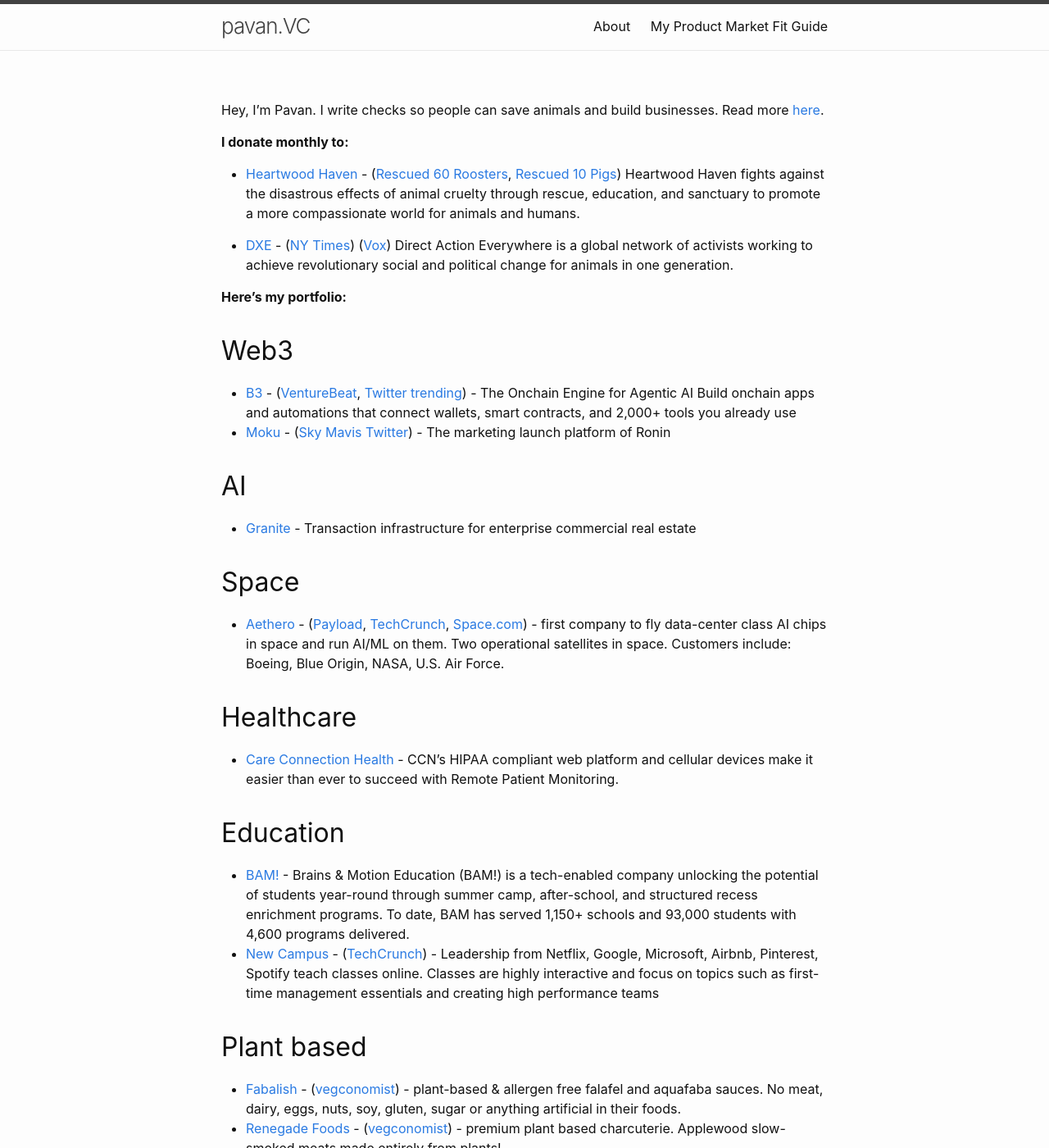
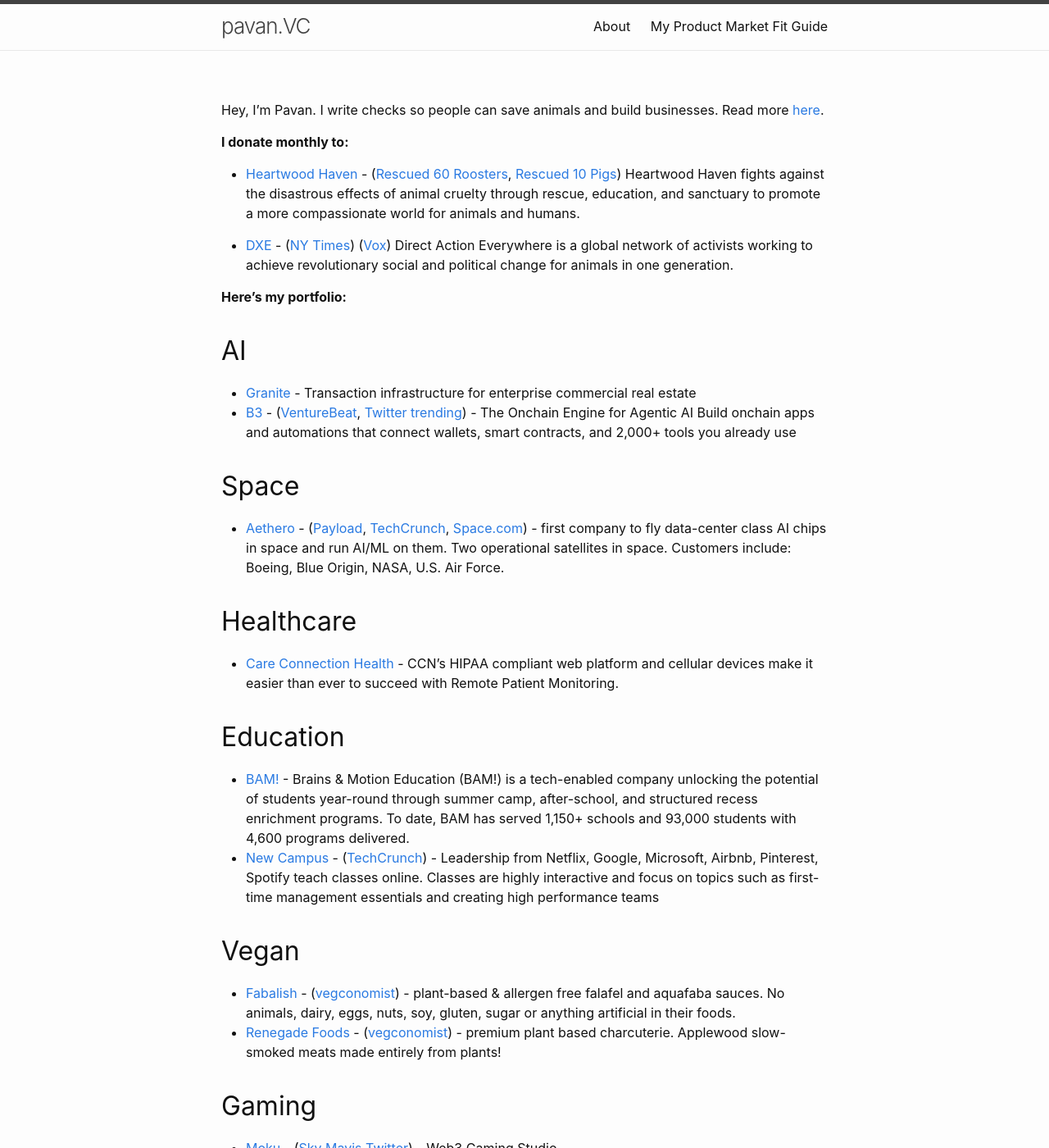
Before and after one commit to katpavan/katpavan.github.io, a Jekyll site: the page built from index.md, in a window 1280 px wide and 1400 px high. Shown: the whole window at 82% size. Built offline with Jekyll 4.4.1, drawn with Linux system fonts in a browser that asks for light colours; some of the changed text lies outside the part shown.

Commit message:
Refactor sections and update content in index.md
Removed Web3 section and added Gaming section. Updated Vegan section description.

```diff
--- a/index.md
+++ b/index.md
@@ -14,12 +14,6 @@
 - [DXE](https://www.directactioneverywhere.com/) - ([NY Times](https://www.nytimes.com/2026/04/18/us/beagle-facility-wisconsin-protests-tear-gas.html)) ([Vox](https://www.vox.com/future-perfect/23952627/wayne-hsiung-conviction-direct-action-everywhere-dxe-rescue-sonoma-county-chickens)) Direct Action Everywhere is a global network of activists working to achieve revolutionary social and political change for animals in one generation.
 
 **Here's my portfolio:**
-
-## Web3
-
-- [B3](https://b3os.org/) - ([VentureBeat](https://venturebeat.com/games/npc-labs-raises-18m-to-bring-mainstream-games-to-web3/), [Twitter trending](https://x.com/i/trending/1815454338413982133)) - The Onchain Engine for Agentic AI
-Build onchain apps and automations that connect wallets, smart contracts, and 2,000+ tools you already use
-- [Moku](https://x.com/Moku_HQ/status/1805407187482640642) - ([Sky Mavis Twitter](https://x.com/SkyMavisHQ/status/1813199943374356814)) - The marketing launch platform of Ronin
 
 <!---
 - [Hey Mint](https://www.heymint.xyz/) - ([CoinDesk](https://www.coindesk.com/web3/2023/05/15/web3-education-leaders-team-up-to-roll-out-beginner-nft-platform-heymint/)) - Acquired by Alchemy
@@ -52,7 +48,11 @@
 - [New Campus](https://www.opencampus.xyz/) - ([TechCrunch](https://techcrunch.com/2021/07/20/newcampus-wants-to-train-the-first-time-managers-within-southeast-asias-tech-giants/)) - Leadership from Netflix, Google, Microsoft, Airbnb, Pinterest, Spotify teach classes online. Classes are highly interactive and focus on topics such as first-time management essentials and creating high performance teams
 
 
-## Plant based
+## Vegan
 
-- [Fabalish](https://www.fabalish.com) - ([vegconomist](https://vegconomist.com/food-and-beverage/egg-alternatives/crafty-counter-fabalish-first-ever-vegan-deviled-eggs/)) - plant-based & allergen free falafel and aquafaba sauces. No meat, dairy, eggs, nuts, soy, gluten, sugar or anything artificial in their foods.
+- [Fabalish](https://www.fabalish.com) - ([vegconomist](https://vegconomist.com/food-and-beverage/egg-alternatives/crafty-counter-fabalish-first-ever-vegan-deviled-eggs/)) - plant-based & allergen free falafel and aquafaba sauces. No animals, dairy, eggs, nuts, soy, gluten, sugar or anything artificial in their foods.
 - [Renegade Foods](https://renegadefoods.com/) - ([vegconomist](https://vegconomist.com/company-news/renegade-foods-triples-production-capabilities/)) - premium plant based charcuterie. Applewood slow-smoked meats made entirely from plants!
+
+## Gaming
+
+- [Moku](https://x.com/Moku_HQ/status/1805407187482640642) - ([Sky Mavis Twitter](https://x.com/SkyMavisHQ/status/1813199943374356814)) - Web3 Gaming Studio
```
Also changed, not shown: other parts of index.md (+2 -0 lines).
